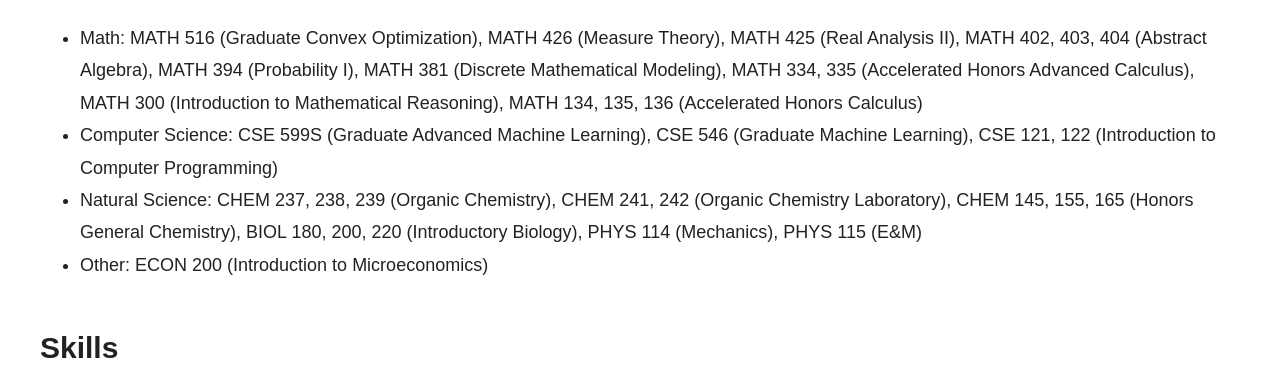
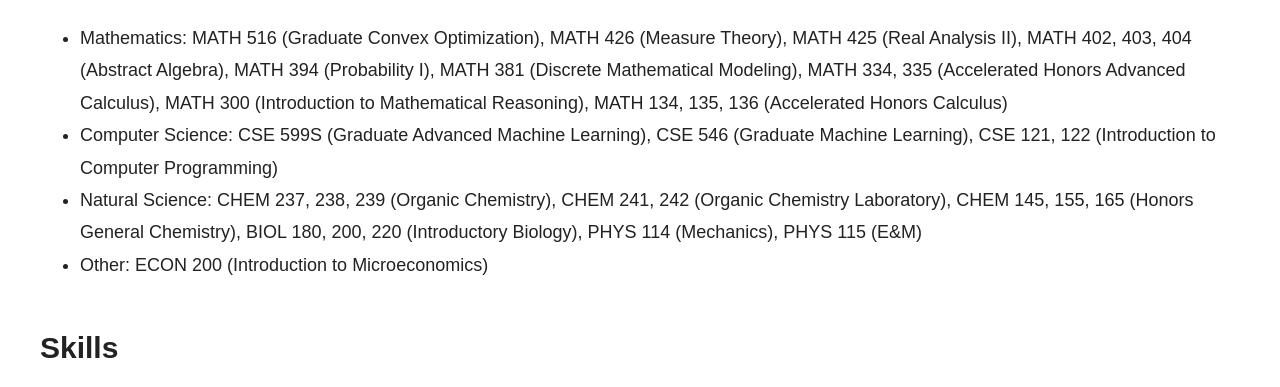
Before and after one commit to darbybrillon/darbybrillon.github.io, a plain HTML site: page Pages/about.html in a window 1280 px wide. Shown: the part 386-773 px from the top of the page. Drawn offline with Linux system fonts and the light colour scheme.

Commit message:
update wording

```diff
--- a/Pages/about.html
+++ b/Pages/about.html
@@ -66,7 +66,7 @@
         <section id="Courses" class="section">
             <h2>Courses</h2>
             <ul>
-                <li>Math: MATH 516 (Graduate Convex Optimization), MATH 426 (Measure Theory), MATH 425 (Real Analysis II), MATH 402, 403, 404 (Abstract Algebra),
+                <li>Mathematics: MATH 516 (Graduate Convex Optimization), MATH 426 (Measure Theory), MATH 425 (Real Analysis II), MATH 402, 403, 404 (Abstract Algebra),
                     MATH 394 (Probability I), MATH 381 (Discrete Mathematical Modeling), MATH 334, 335 (Accelerated Honors Advanced Calculus),
                     MATH 300 (Introduction to Mathematical Reasoning), MATH 134, 135, 136 (Accelerated Honors Calculus)</li>
                 <li>Computer Science: CSE 599S (Graduate Advanced Machine Learning), CSE 546 (Graduate Machine Learning), CSE 121, 122 (Introduction to Computer Programming)</li>
```
